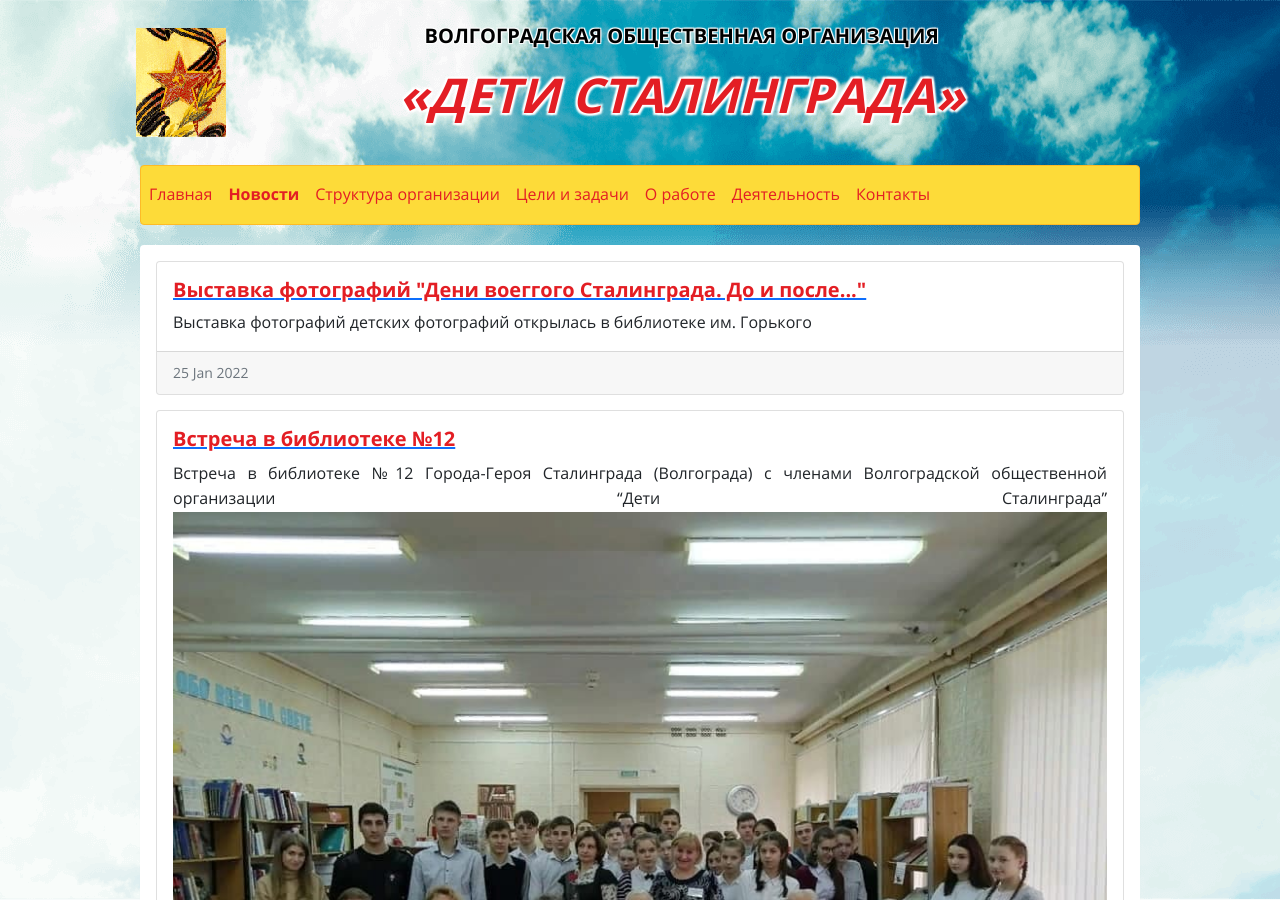
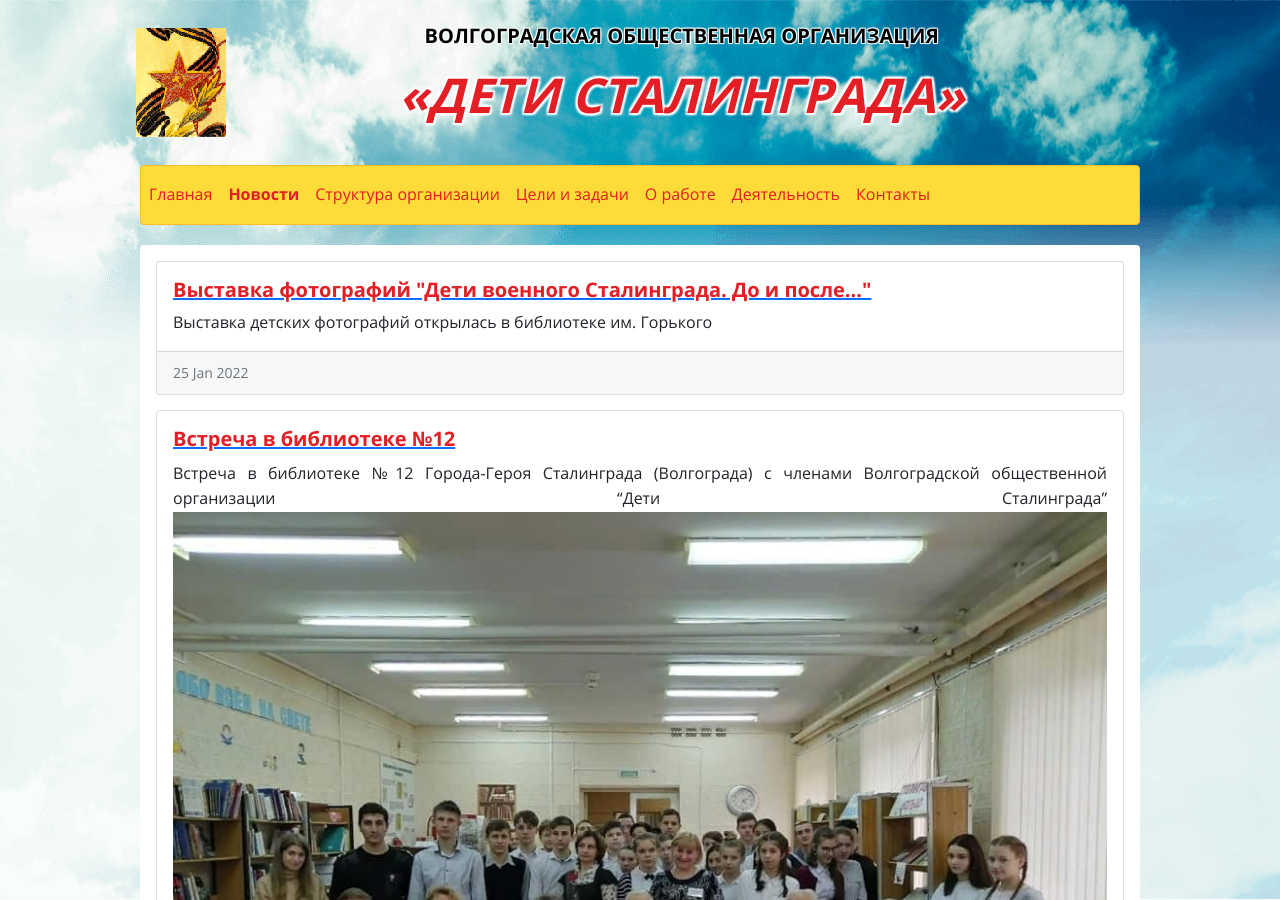
Before and after one commit to detistalingrada/detistalingrada.github.io, a Jekyll site: the page built from news.md, in a window 1280 px wide and 900 px high. Built offline with Jekyll 4.4.1, drawn with Linux system fonts in a browser that asks for light colours.

Commit message:
изменения новости от 25.01.2022

```diff
--- a/_posts/2020-01-30-na-portalie-mtv-dot-onlain-opublikovana-statia-o-nashiei-orghanizatsii copy.markdown
+++ b/_posts/2022-01-25-do-i-posle.markdown
@@ -1,12 +1,12 @@
 ---
-title: Выставка фотографий "Дени воеггого Сталинграда. До и после..."
+title: Выставка фотографий "Дети военного Сталинграда. До и после..."
 date: 2022-01-25 00:00:00 +03:00
 categories:
 - news
-excerpt: Выставка фотографий детских фотографий открылась в библиотеке им. Горького
+excerpt: Выставка детских фотографий открылась в библиотеке им. Горького
 ---
 
-Выставка фотографий детских фотографий открылась в библиотеке им. Горького
+Выставка детских фотографий открылась в библиотеке им. Горького
 
 ![Афиша выставки](img/25.01.2022/1.jpg "Афиша выставки")
 ![Гена Дубоносов](img/25.01.2022/2.jpg "Гена Дубоносов")
```
